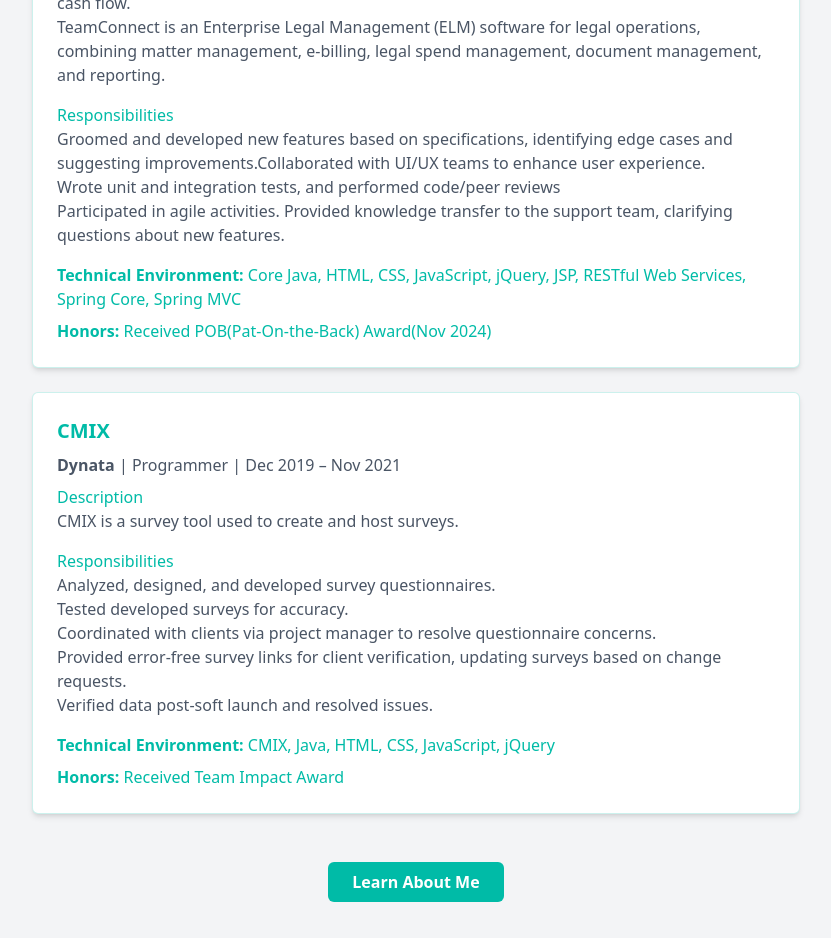
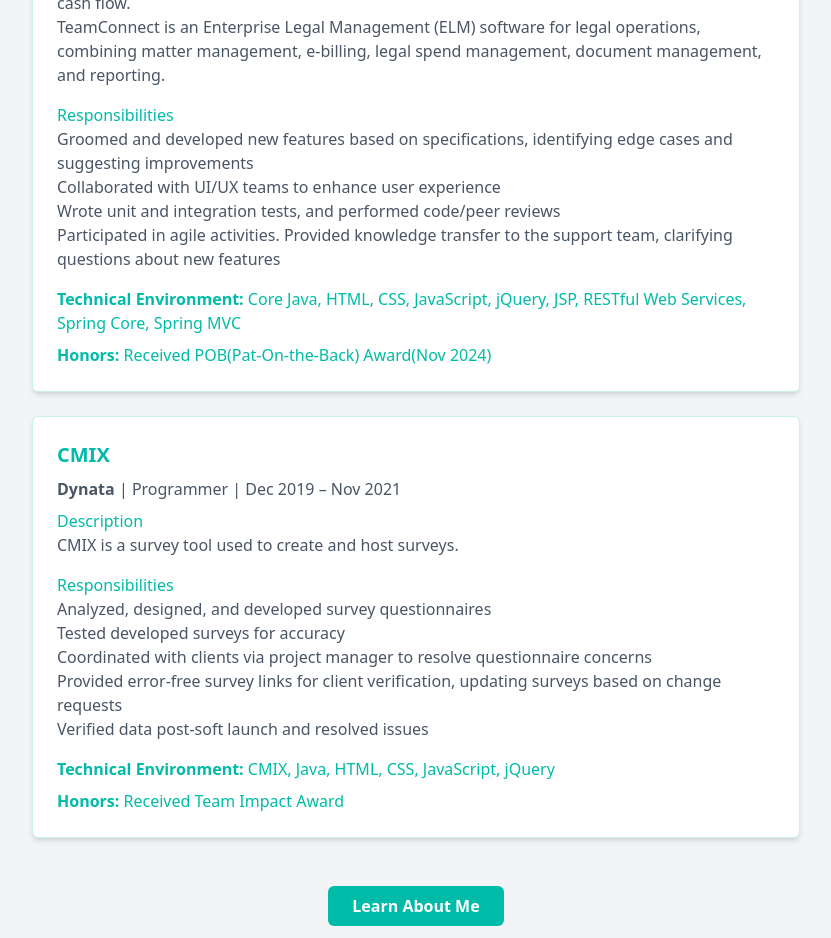
Before and after one commit to Gouse1229/gouse-portfolio, a React (Vite) app: page /projects in a window 1280 px wide. Shown: the part 1020-1958 px from the top of the page, without its empty margins (224-1055 px from the left). Built offline with nearby package versions, Linux system fonts and the light colour scheme.

Commit message:
Cleanup
removed periods from project text

```diff
--- a/src/pages/Projects.jsx
+++ b/src/pages/Projects.jsx
@@ -50,9 +50,10 @@
         'TeamConnect is an Enterprise Legal Management (ELM) software for legal operations, combining matter management, e-billing, legal spend management, document management, and reporting.',
       ],
       responsibilities: [
-        'Groomed and developed new features based on specifications, identifying edge cases and suggesting improvements.Collaborated with UI/UX teams to enhance user experience.',
+        'Groomed and developed new features based on specifications, identifying edge cases and suggesting improvements',
+        'Collaborated with UI/UX teams to enhance user experience',
         'Wrote unit and integration tests, and performed code/peer reviews',
-        'Participated in agile activities. Provided knowledge transfer to the support team, clarifying questions about new features.'
+        'Participated in agile activities. Provided knowledge transfer to the support team, clarifying questions about new features'
       ],
       tech: ['Core Java', 'HTML', 'CSS', 'JavaScript', 'jQuery', 'JSP', 'RESTful Web Services', 'Spring Core', 'Spring MVC'],
       honors: 'Received POB(Pat-On-the-Back) Award(Nov 2024)',
@@ -64,11 +65,11 @@
       duration: 'Dec 2019 – Nov 2021',
       description: ['CMIX is a survey tool used to create and host surveys.'],
       responsibilities: [
-        'Analyzed, designed, and developed survey questionnaires.',
-        'Tested developed surveys for accuracy.',
-        'Coordinated with clients via project manager to resolve questionnaire concerns.',
-        'Provided error-free survey links for client verification, updating surveys based on change requests.',
-        'Verified data post-soft launch and resolved issues.',
+        'Analyzed, designed, and developed survey questionnaires',
+        'Tested developed surveys for accuracy',
+        'Coordinated with clients via project manager to resolve questionnaire concerns',
+        'Provided error-free survey links for client verification, updating surveys based on change requests',
+        'Verified data post-soft launch and resolved issues',
       ],
       tech: ['CMIX', 'Java', 'HTML', 'CSS', 'JavaScript', 'jQuery'],
       honors: 'Received Team Impact Award',
```
